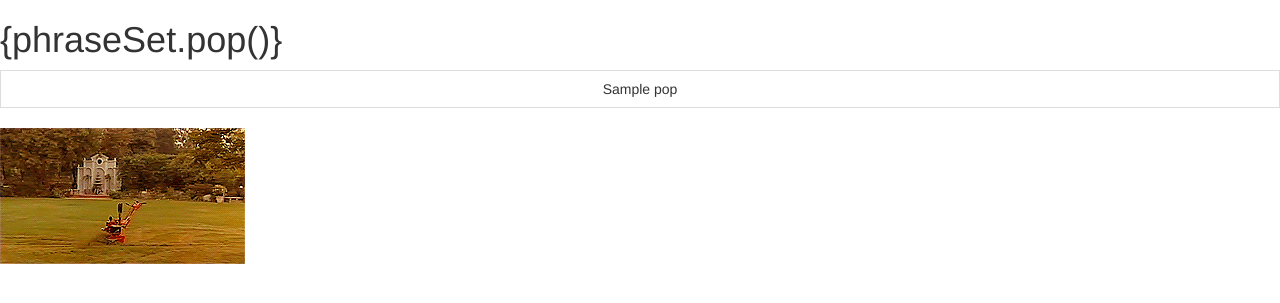
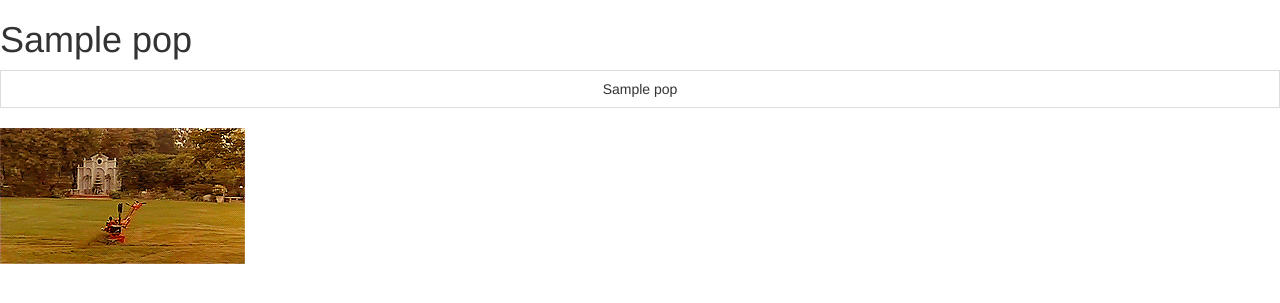
Before and after one commit to t3kk/BuzzwordBingo, a Flask app: template app/templates/bingo.html in a window 1280 px wide. Shown: the top 303 px of the page. Run offline with Flask 2, Linux system fonts and the light colour scheme; the template is opened without the code that fills it: most values are stand-ins (such as "Sample title", 1, 10 or a date in 2020); some libraries are stand-ins or nearby versions.

Commit message:
Because double brackets makes sense

```diff
--- a/app/templates/bingo.html
+++ b/app/templates/bingo.html
@@ -6,7 +6,7 @@
 	<script src="/static/js/bingo.js"></script>
 	<div class="container-fluid">
 		<div class="row">
-			<h1>{phraseSet.pop()}</h1>
+			<h1>{{phraseSet.pop()}}</h1>
 			{# Add some safety #}
 			{% if ( bingoSet|length % (bingoSet|length**0.5) == 0) %}
 				{% set sideSize = (bingoSet|length**0.5)|int %}
```
